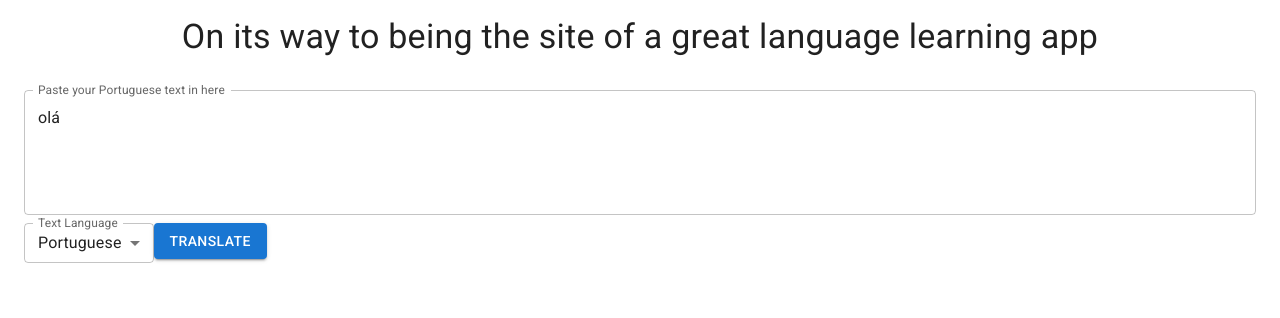
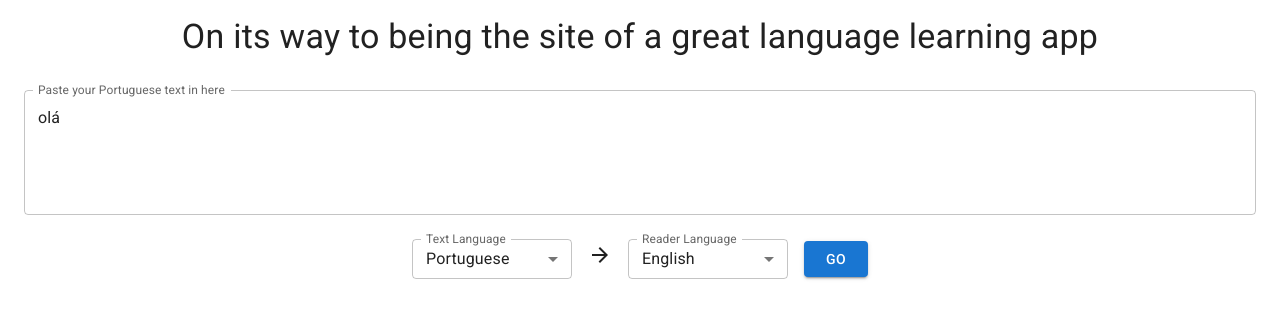
Before and after one commit to IanConceicao/language-reader, a React (Create React App) app: page / in a window 1280 px wide. Shown: the top 318 px of the page. Built offline with nearby package versions, Linux system fonts and the light colour scheme; the HTML template or start-up script is replaced by a standard one.

Commit message:
Made and centered some new fields. Woohoo. Updated reader a bit

```diff
--- a/package.json
+++ b/package.json
@@ -6,6 +6,7 @@
     "@emotion/react": "^11.10.5",
     "@emotion/styled": "^11.10.5",
     "@fontsource/roboto": "^4.5.8",
+    "@mui/icons-material": "^5.11.0",
     "@mui/material": "^5.11.3",
     "@testing-library/jest-dom": "^5.16.5",
     "@testing-library/react": "^13.4.0",
--- a/src/components/Home/TextBox.tsx
+++ b/src/components/Home/TextBox.tsx
@@ -11,13 +11,21 @@ import {
 } from "@mui/material";
 import React, { Component, useState } from "react";
 import { createSearchParams, useNavigate } from "react-router-dom";
+import ArrowForwardIcon from "@mui/icons-material/ArrowForward";
 
 interface TextBoxProps {}
 
 const TextBox: React.FC<TextBoxProps> = () => {
+  /**
+   * TODO:
+   * 1. Remember what languages the user likes for input and output
+   * 2. Set default text based on the loaded language
+   * 3. Make a class for the minwidth style (look into makeStyle?)
+   **/
   const [text, setText] = useState("olá");
   const [error, setError] = useState(false);
-  const [language, setLanguage] = useState("Portuguese");
+  const [inputLanguage, setInputLanguage] = useState("Portuguese");
+  const [outputLanguage, setOutputLanguage] = useState("English");
 
   const supportedLanguages = ["English", "Portuguese", "Spanish"];
 
@@ -35,25 +43,29 @@ const TextBox: React.FC<TextBoxProps> = () => {
         pathname: "/reader",
         search: createSearchParams({
           text: text,
-          language: language,
+          inputLanguage: inputLanguage,
         }).toString(),
       });
     }
   };
 
-  const handleLanguageSelect = (e: SelectChangeEvent) => {
-    setLanguage(e.target.value);
+  const handleInputLanguageSelect = (e: SelectChangeEvent) => {
+    setInputLanguage(e.target.value);
+  };
+
+  const handleOutputLanguageSelect = (e: SelectChangeEvent) => {
+    setOutputLanguage(e.target.value);
   };
 
   return (
     <React.Fragment>
-      <Grid container alignItems="center" justifyContent="center">
+      <Grid container alignItems="center" justifyContent="center" spacing={2}>
         <Grid item xs={12}>
           <Box component="form" noValidate autoComplete="off">
             <TextField
               id="input-text"
               onChange={(e) => setText(e.target.value)}
-              label={`Paste your ${language} text in here`}
+              label={`Paste your ${inputLanguage} text in here`}
               variant="outlined"
               multiline
               rows={4}
@@ -65,22 +77,41 @@ const TextBox: React.FC<TextBoxProps> = () => {
             />
           </Box>
         </Grid>
-        <Grid item xs={12} alignItems="center" alignContent="center">
-          <FormControl size="small">
+        <Grid item>
+          <FormControl size="small" sx={{ minWidth: "10em" }}>
             <InputLabel>Text Language</InputLabel>
             <Select
               label="Text Language"
-              onChange={handleLanguageSelect}
-              value={language}
+              onChange={handleInputLanguageSelect}
+              value={inputLanguage}
             >
               {supportedLanguages.map((language) => (
                 <MenuItem value={language}>{language}</MenuItem>
               ))}
             </Select>
           </FormControl>
+        </Grid>
+        <Grid item>
+          <ArrowForwardIcon></ArrowForwardIcon>
+        </Grid>
+        <Grid item>
+          <FormControl size="small" sx={{ minWidth: "10em" }}>
+            <InputLabel>Reader Language</InputLabel>
+            <Select
+              label="Reader Language"
+              onChange={handleOutputLanguageSelect}
+              value={outputLanguage}
+            >
+              {supportedLanguages.map((language) => (
+                <MenuItem value={language}>{language}</MenuItem>
+              ))}
+            </Select>
+          </FormControl>
+        </Grid>
 
+        <Grid item>
           <Button variant="contained" type="button" onClick={handleSubmit}>
-            Translate
+            Go
           </Button>
         </Grid>
       </Grid>
--- a/src/pages/Home.tsx
+++ b/src/pages/Home.tsx
@@ -9,13 +9,7 @@ const Home: React.FC<HomeProps> = () => {
   return (
     <React.Fragment>
       <Container maxWidth={false}>
-        <Grid
-          container
-          spacing={0}
-          direction="column"
-          alignItems="center"
-          justifyContent="center"
-        >
+        <Grid container justifyContent="center">
           <Grid item>
             <Typography variant="h4" my={2}>
               On its way to being the site of a great language learning app
--- a/src/pages/Reader.tsx
+++ b/src/pages/Reader.tsx
@@ -1,4 +1,5 @@
-import { Typography } from "@mui/material";
+import { Box, Container, Paper, Typography } from "@mui/material";
+import React from "react";
 import { useSearchParams } from "react-router-dom";
 
 interface ReaderProps {}
@@ -6,7 +7,15 @@ interface ReaderProps {}
 const Reader: React.FC<ReaderProps> = () => {
   const [searchParams] = useSearchParams();
 
-  return <Typography variant="h5">{searchParams.get("text")}</Typography>;
+  return (
+    <React.Fragment>
+      <Container maxWidth="lg">
+        <Paper elevation={4} sx={{ mt: 2, p: 2, "min-height": "50vh" }}>
+          <Typography variant="h5">{searchParams.get("text")}</Typography>
+        </Paper>
+      </Container>
+    </React.Fragment>
+  );
 };
 
 export default Reader;
```
Also changed, not shown: 1 other file (tests, documents, lock files or other folders).
